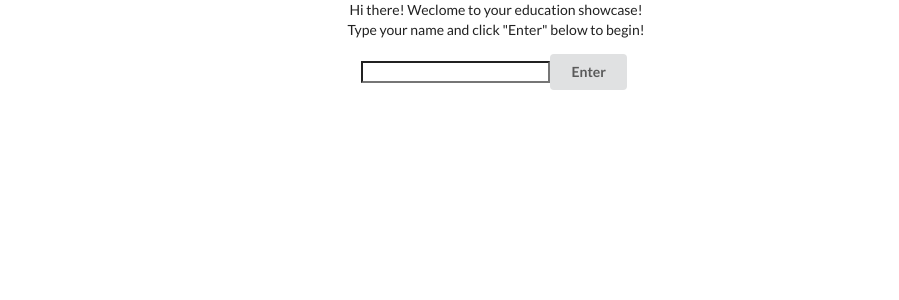
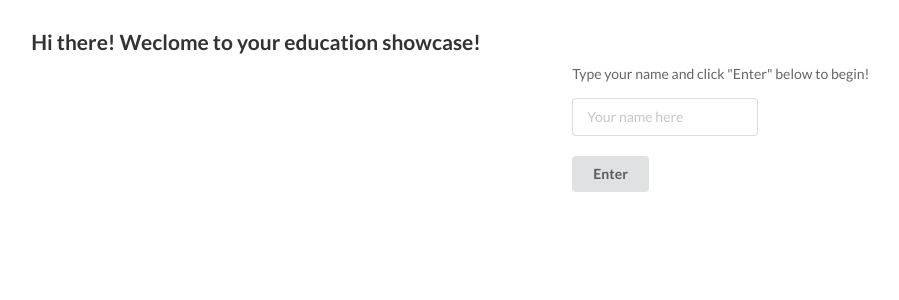
Before and after one commit to Tshamp7/react-challenge, a React (Create React App) app: page / in a window 1280 px wide. Shown: the top 300 px of the page, without its empty margins (144-1043 px from the left). Built offline with nearby package versions, Linux system fonts and the light colour scheme.

Commit message:
Implement styled components boxes for Home page

```diff
--- a/src/components/Home.tsx
+++ b/src/components/Home.tsx
@@ -1,4 +1,5 @@
 import React, { useState } from "react";
+import { Container, Box, BoxTitle, BoxText } from "../styles/styleComponents";
 import Education from "./Education";
 import ErrorMsg from "./ErrorMsg";
 
@@ -17,24 +18,27 @@ const Home = () => {
     return <Education name={input} />;
   } else {
     return (
-      <div className="ui center aligned container">
-        <div className="ui middle aligned container">
-          <p>Hi there! Weclome to your education showcase!</p>
-        </div>
-        <form onSubmit={(e) => handleSubmit(e)} className="ui container">
-          <p>Type your name and click "Enter" below to begin!</p>
+      <Container>
+        <BoxTitle>Hi there! Weclome to your education showcase!</BoxTitle>
+        <Box>
+          <form onSubmit={(e) => handleSubmit(e)}>
+            <BoxText>Type your name and click "Enter" below to begin!</BoxText>
+            <div className="ui input">
               <input
-            className="ui input"
                 type="text"
                 value={input}
+                placeholder="Your name here"
                 onChange={(e) => setInput(e.target.value)}
               />
+            </div>
+            <br />
+            <br />
             <input className="ui button" type="submit" value="Enter" />
-          <br />
           </form>
+        </Box>
         <br />
         {errorMsg ? <ErrorMsg message="Name cant be blank" /> : null}
-      </div>
+      </Container>
     );
   }
 };
--- /dev/null
+++ b/src/styles/styleComponents.js
@@ -0,0 +1,56 @@
+import styled from "styled-components";
+import px2vw from "../utils/px2vw";
+
+export const Container = styled.div`
+  display: flex;
+  flex-wrap: wrap;
+  justify-content: center;
+  margin: ${px2vw(32)};
+  max-width: 100%;
+
+  @media (min-width: 1024px) {
+    flex-wrap: nowrap;
+  }
+`;
+
+export const Box = styled.div`
+  display: flex;
+  width: ${px2vw(320, 320)};
+  min-height: ${px2vw(200, 320)};
+  flex-direction: column;
+  align-items: center;
+  padding: ${px2vw(20)};
+  margin: ${px2vw(20)};
+  background-color: ${(props) => props.bgColor};
+  height: 100% @media (min-width: 768px) {
+    width: ${px2vw(320, 768)};
+    min-height: ${px2vw(200, 768)};
+    height: 100%;
+  }
+
+  @media (min-width: 1024px) {
+    width: ${px2vw(500)};
+    min-height: ${px2vw(300)};
+    height: 100%;
+  }
+`;
+
+export const BoxTitle = styled.h3`
+  color: #333;
+  font-size: 2rem;
+  text-align: center;
+
+  @media (min-width: 1024px) {
+    font-size: 1.5rem;
+  }
+`;
+
+export const BoxText = styled.p`
+  margin-top: ${px2vw(20)};
+  color: #666;
+  font-size: 1.5rem;
+
+  @media (min-width: 1024px) {
+    font-size: 1rem;
+  }
+`;
--- /dev/null
+++ b/src/utils/px2vw.js
@@ -0,0 +1,3 @@
+const px2vw = (size, width = 1440) => `${(size / width) * 100}vw`;
+
+export default px2vw;
```
Also changed, not shown: src/styles/global.js (added, +23 -0 lines), 1 other file (tests, documents, lock files or other folders). Lines whose indentation alone changed are shown as unchanged.
